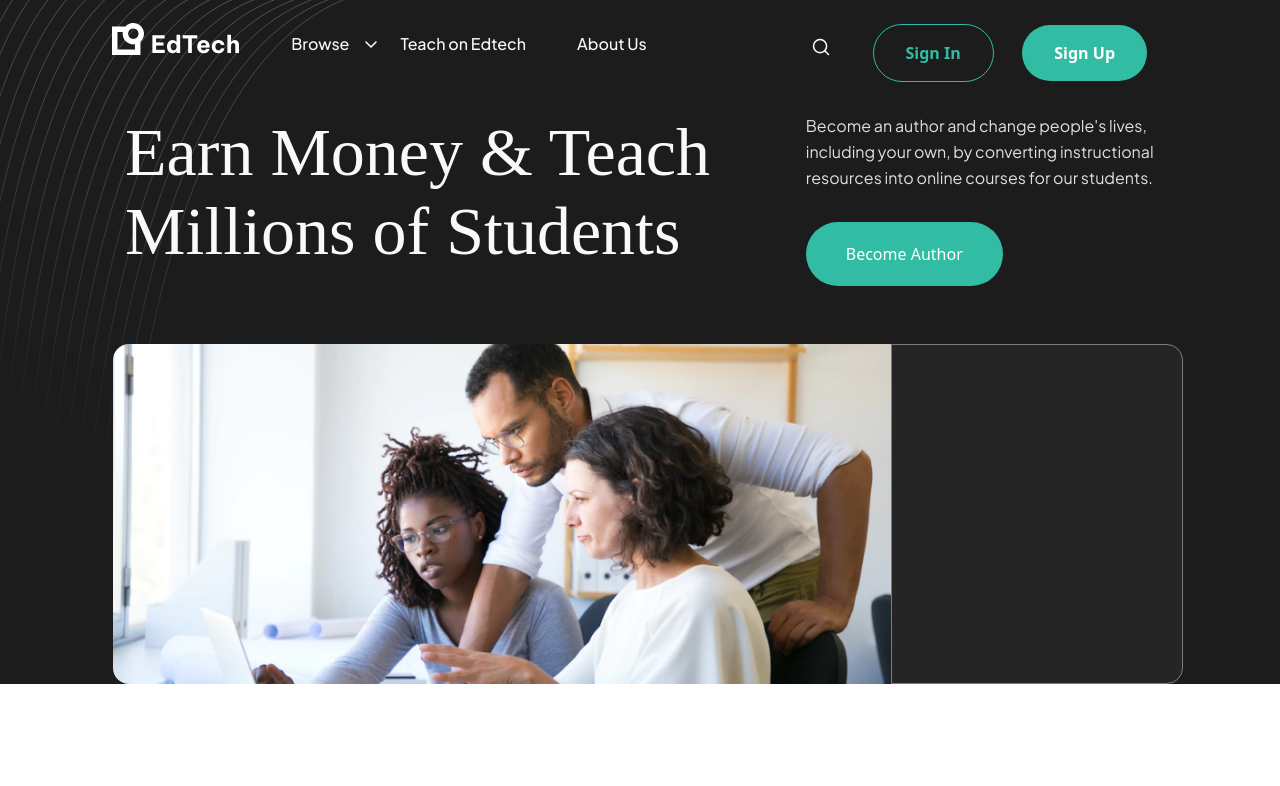
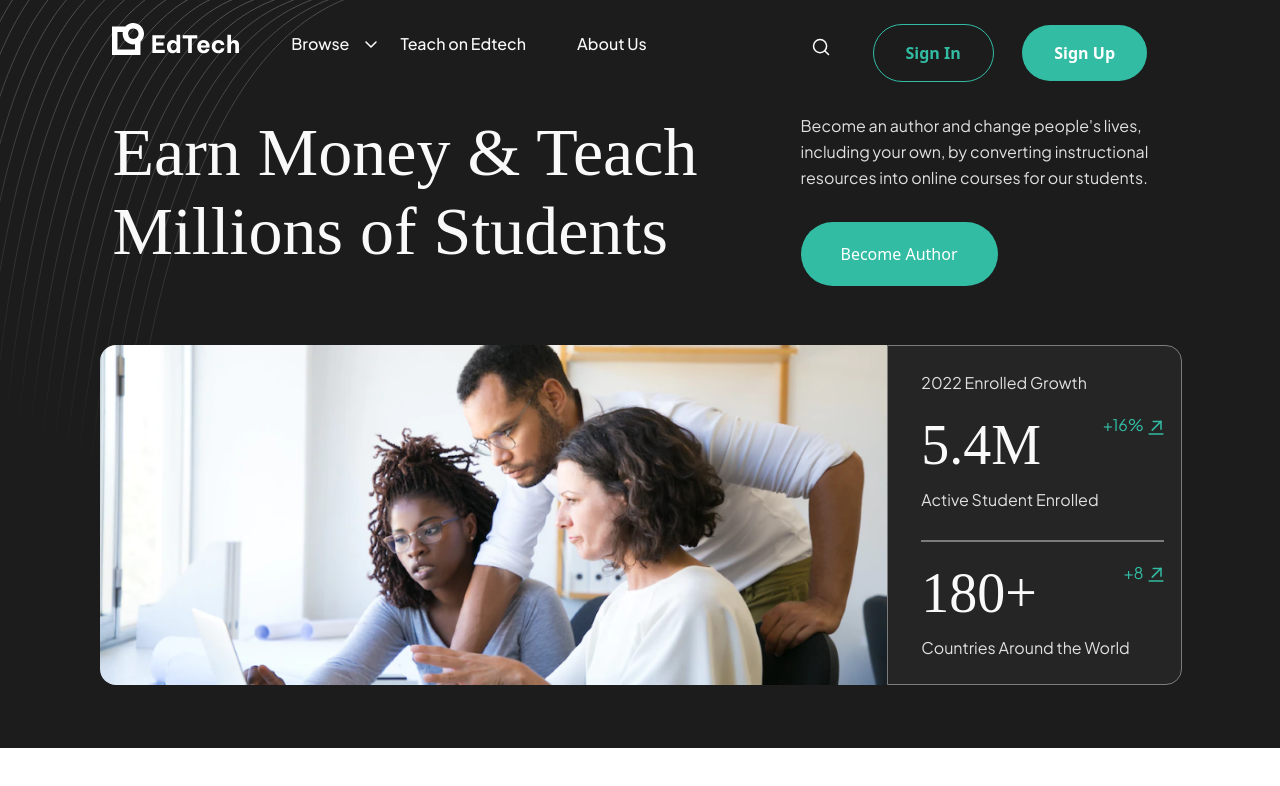
Before and after one commit to OrkhanKarimli/cardscomponent, a React (Create React App) app: page / in a window 1280 px wide. Shown: the top 786 px of the page. Built offline with nearby package versions, Linux system fonts and the light colour scheme; a web font is replaced by a local one.

Commit message:
Finish Techonedtech page

```diff
--- a/src/components/Teachonedtech.jsx
+++ b/src/components/Teachonedtech.jsx
@@ -2,7 +2,8 @@ import React from "react";
 import { ReactComponent as Searchicon } from "../icons/Search.svg";
 import { ReactComponent as Caretdown } from "../icons/CaretDown.svg";
 import { ReactComponent as Logoicon } from "../icons/Logo.svg";
-import {ReactComponent as Pattern} from "../icons/Patern.svg"
+import { ReactComponent as Pattern } from "../icons/Patern.svg";
+import {ReactComponent as Arrowline} from "../icons/ArrowLineUpRight.svg"
 import { useState } from "react";
 import "bootstrap/dist/css/bootstrap.css";
 const Teachonedtech = () => {
@@ -14,14 +15,14 @@ const Teachonedtech = () => {
   return (
     <div className="container-fluid teachonedtech_main">
       <i>
-        <Pattern/>
+        <Pattern />
       </i>
       <div className="row justify-content-center">
         <div className="col-md-10 landingnav">
           <div className="row ">
             <div className="col-md-7">
               <ul>
-                <li >
+                <li>
                   <i className="fixingicontech">
                     <Logoicon />
                   </i>
@@ -33,10 +34,15 @@ const Teachonedtech = () => {
                     <Caretdown />
                   </i>
                 </li>
-                <li  >
-                  <p className={isActive ? "addbottom" : ""} onClick={handleClick}>Teach on Edtech</p>
+                <li>
+                  <p
+                    className={isActive ? "addbottom" : ""}
+                    onClick={handleClick}
+                  >
+                    Teach on Edtech
+                  </p>
                 </li>
-                <li >
+                <li>
                   <p>About Us</p>
                 </li>
               </ul>
@@ -45,18 +51,14 @@ const Teachonedtech = () => {
               <ul>
                 <li>
                   <i className="fixedtechnaviconsc">
-                    <Searchicon/>
+                    <Searchicon />
                   </i>
                 </li>
                 <li>
-                  <button>
-                    Sign In
-                  </button>
+                  <button>Sign In</button>
                 </li>
                 <li>
-                <button>
-                    Sign Up
-                  </button>
+                  <button>Sign Up</button>
                 </li>
               </ul>
             </div>
@@ -65,30 +67,72 @@ const Teachonedtech = () => {
         <div className="col-md-12 techtitle">
           <div className="row">
             <div className="col-md-7">
-                 <h1>
-                 Earn Money & Teach Millions of Students
-                 </h1>
+              <h1>Earn Money & Teach Millions of Students</h1>
             </div>
             <div className="col-md-4">
               <p>
-                 Become an author and change people's lives, including your own, by converting instructional resources into online courses for our students.
+                Become an author and change people's lives, including your own,
+                by converting instructional resources into online courses for
+                our students.
               </p>
-                 <button>
-                 Become Author
-                 </button>
+              <button>Become Author</button>
             </div>
             <div className="col-md-8 edtechcontentimg">
 
             </div>
             <div className="col-md-4 edtechcontenttext">
+              <div className="row">
+                <div className="col-md-12">
+                <ul>
+                <li>
+                  <p>
+                  2022 Enrolled Growth
+                  </p>
+                </li>
+                <li>
+                  <h1>
+                  5.4M
+                  </h1>
+                  <p className="edtechpercent">
+                  +16% <Arrowline/>
+                  </p>
+                </li>
+                <li>
+                  <p >
+                  Active Student Enrolled
+                  </p>
+
+                </li>
+               <li className="edtechborder">
+
+               </li>
+              </ul>
+                </div>
+                <div className="col-md-12 edtechcontentbottom">
+                <ul>
+                <li>
+                  <h1>
+                  180+
+                  </h1>
+                  <p className="edtechpercent">
+                  +8 <Arrowline/>
+                  </p>
+                </li>
+                <li>
+                <p >
+                Countries Around the World
+                </p>
+                </li>
+
+              </ul>
+                </div>
+              </div>
 
             </div>
           </div>
         </div>
       </div>
-
     </div>
-
   );
 };
 
--- a/src/scss/_teachonedtech.scss
+++ b/src/scss/_teachonedtech.scss
@@ -15,7 +15,7 @@
   }
   .techtitle {
     .row {
-      padding: 9% 0% 0% 9%;
+      padding: 9% 0% 5% 8%;
 
       .col-md-7 {
         z-index: 999;
@@ -60,7 +60,7 @@
       background-repeat: no-repeat;
       border-radius: 16px 0px 0px 16px;
     }
-    .edtechcontenttext{
+    .edtechcontenttext {
       width: 25%;
       margin-top: 5%;
       display: inline-block;
@@ -68,6 +68,51 @@
       background-color: $cardmoduletextbody;
       border-radius: 0px 16px 16px 0px;
       border: 1px solid $infocolor;
+      ul {
+        list-style: none;
+        padding: 0;
+        margin: 0;
+        li {
+          list-style: none;
+          position: relative;
+          p {
+            @include teach_edtech_text(
+              16px,
+              24px,
+              500,
+              $author_info_color,
+              $font-jakarta-plus
+            );
+          }
+          h1{
+            @include teach_edtech_text(
+              56px,
+              67.2px,
+              500,
+              $author_info_color,
+              'General Sans'
+            );
+            display: inline-block;
+          }
+        }
+
+.edtechpercent{
+  color: $card_module_icon_color;
+  display: inline-block;
+  position: absolute;
+  right: 1%;
+}
+
+      }
+      .edtechborder{
+        display: block;
+        width: 98%;
+        height: 2px;
+        background-color: $card_module_info;
+        margin-bottom: 7%;
+        margin-top: 11%;
+      }
+
     }
   }
 }
@@ -75,19 +120,18 @@
   border-bottom: 1px solid $uicolor;
   color: $uicolor !important;
 }
-.fixingicontech{
+.fixingicontech {
   position: absolute !important;
   top: 23px !important;
   left: 5px !important;
 }
-.fixedtechnaviconsc{
+.fixedtechnaviconsc {
   position: absolute !important;
   left: 66% !important;
   top: 28% !important;
 }
-.fixearrowicedtech{
+.fixearrowicedtech {
   position: absolute !important;
   left: 24% !important;
   top: 26% !important;
-
 }
```
Lines whose indentation alone changed are shown as unchanged.
